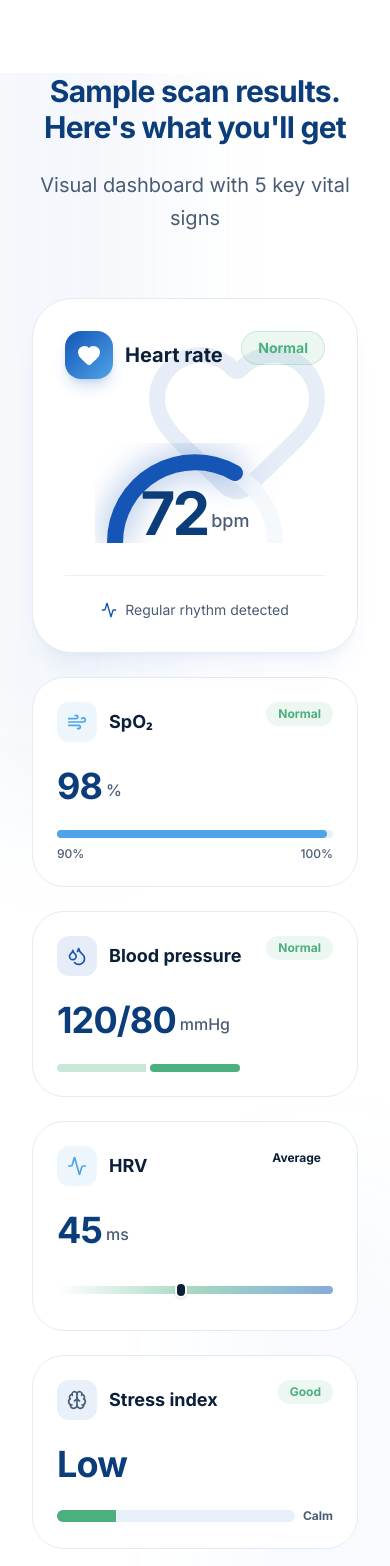
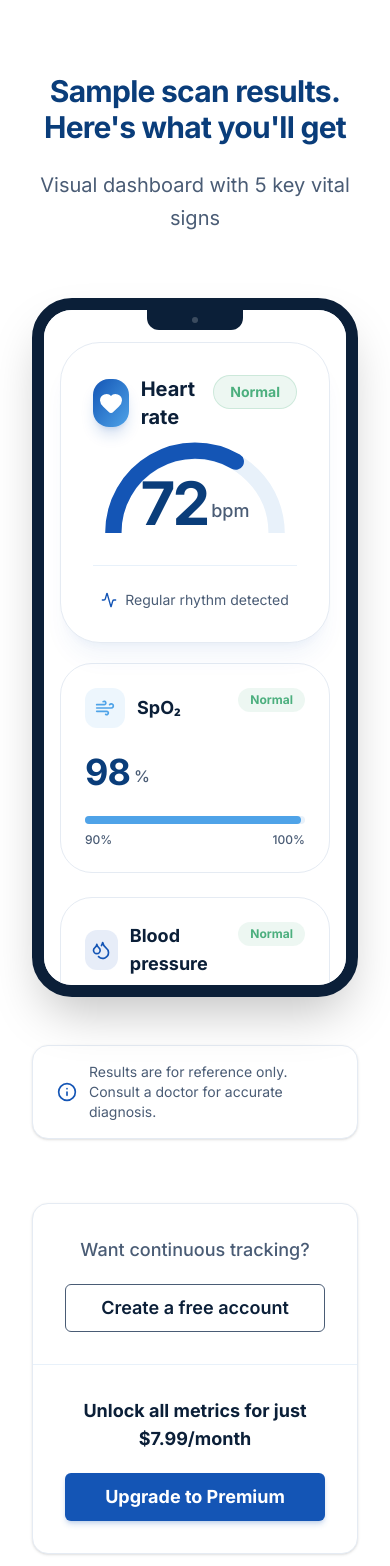
Before and after one commit to leanhtantt/Aiviva, a React (Vite) app: page /en/demo in a window 390 px wide. Shown: the part 2724-4290 px from the top of the page. Built offline with nearby package versions, Linux system fonts and the light colour scheme.

Commit message:
Hoàn thiện trang Demo

```diff
--- a/src/components/sections/demo/SampleResultsDashboard.tsx
+++ b/src/components/sections/demo/SampleResultsDashboard.tsx
@@ -28,8 +28,10 @@ export interface SampleResultsContent {
   metrics: DemoMetric[];
   visual: VisualConfig;
   cta: {
-    free: string;
-    premium: string;
+    freeLabel: string;
+    freeBtn: string;
+    premiumLabel: string;
+    premiumBtn: string;
   };
 }
 
@@ -50,12 +52,6 @@ export function SampleResultsDashboard({ content }: { content: SampleResultsCont
 
   return (
     <Section id="sample-results" variant="surface" className="py-20 lg:py-32 relative overflow-hidden">
-      {/* Background gradients for premium feel */}
-      <div className="absolute top-0 left-0 w-full h-full overflow-hidden pointer-events-none">
-        <div className="absolute top-[-10%] left-[-10%] w-1/2 h-1/2 bg-primary/5 rounded-full blur-3xl" />
-        <div className="absolute bottom-[-10%] right-[-10%] w-1/2 h-1/2 bg-sky/5 rounded-full blur-3xl" />
-      </div>
-
       <div className="container mx-auto px-4 lg:px-[var(--container-padding-desktop)] relative z-10">
 
         <div className="text-center max-w-3xl mx-auto mb-16 lg:mb-24">
@@ -80,18 +76,25 @@ export function SampleResultsDashboard({ content }: { content: SampleResultsCont
 
         <div className="max-w-6xl mx-auto relative">
 
-          <div className="grid grid-cols-1 lg:grid-cols-3 gap-6 mb-12">
-            {/* Main Hero Card - Heart Rate */}
-            <motion.div
+          {/* iPad Mockup Container */}
+          <div className="relative mx-auto rounded-[2.5rem] lg:rounded-[3rem] border-[12px] lg:border-[16px] border-ink shadow-2xl mb-12 bg-canvas overflow-hidden">
+
+            {/* Camera notch / details */}
+            <div className="absolute left-1/2 -translate-x-1/2 top-0 w-24 sm:w-32 h-5 sm:h-6 bg-ink rounded-b-xl flex items-center justify-center gap-2 z-30">
+               <div className="w-1.5 h-1.5 rounded-full bg-white/20"></div>
+               <div className="w-8 h-1 rounded-full bg-white/10 hidden sm:block"></div>
+            </div>
+
+            {/* Inner Screen Area */}
+            <div className="bg-surface w-full h-full p-4 sm:p-6 lg:p-8 pt-8 sm:pt-10 lg:pt-12 overflow-y-auto max-h-[80vh] lg:max-h-none scrollbar-hide">
+              <div className="grid grid-cols-1 lg:grid-cols-3 gap-5 sm:gap-6">
+                {/* Main Hero Card - Heart Rate */}
+                <motion.div
               initial={{ opacity: 0, y: 20 }}
               whileInView={{ opacity: 1, y: 0 }}
               viewport={{ once: true }}
               className="lg:col-span-1 bg-white rounded-[2.5rem] p-8 border border-border shadow-xl shadow-primary/5 flex flex-col relative overflow-hidden hover:shadow-2xl hover:shadow-primary/10 transition-shadow duration-300"
             >
-               <div className="absolute top-0 right-0 p-6 opacity-10 pointer-events-none">
-                  <Heart className="w-48 h-48 text-primary" />
-               </div>
-
                <div className="flex justify-between items-start mb-8 relative z-10">
                  <div className="flex items-center gap-3">
                    <div className="w-12 h-12 rounded-2xl bg-gradient-to-br from-primary to-sky flex items-center justify-center text-white shadow-lg shadow-primary/20">
@@ -104,12 +107,12 @@ export function SampleResultsDashboard({ content }: { content: SampleResultsCont
                  </span>
                </div>
 
-               <div className="flex-1 flex flex-col items-center justify-center py-8 relative z-10">
+               <div className="flex-1 flex flex-col items-center justify-center py-8 relative z-10 -mt-16">
                   <div className="relative flex items-center justify-center w-full">
                     {/* Semi-circular gauge mock */}
-                    <svg className="w-full h-auto max-w-[200px]" viewBox="0 0 100 50">
-                      <path d="M 10 50 A 40 40 0 0 1 90 50" fill="none" stroke="currentColor" strokeWidth="8" strokeLinecap="round" className="text-canvas" />
-                      <path d="M 10 50 A 40 40 0 0 1 70 15" fill="none" stroke="currentColor" strokeWidth="8" strokeLinecap="round" className="text-primary drop-shadow-[0_0_8px_rgba(20,85,181,0.5)]" />
+                    <svg className="w-[220px] h-auto" viewBox="0 0 100 50">
+                      <path d="M 10 50 A 40 40 0 0 1 90 50" fill="none" stroke="currentColor" strokeWidth="8" strokeLinecap="round" className="text-mist" />
+                      <path d="M 10 50 A 40 40 0 0 1 70 15" fill="none" stroke="currentColor" strokeWidth="8" strokeLinecap="round" className="text-primary" />
                     </svg>
                     <div className="absolute bottom-0 text-center">
                       <div className="flex items-end justify-center gap-1">
@@ -248,6 +251,9 @@ export function SampleResultsDashboard({ content }: { content: SampleResultsCont
               </motion.div>
 
             </div>
+
+            </div>
+          </div>
           </div>
 
           <motion.div
@@ -266,14 +272,21 @@ export function SampleResultsDashboard({ content }: { content: SampleResultsCont
             initial={{ opacity: 0, y: 20 }}
             whileInView={{ opacity: 1, y: 0 }}
             viewport={{ once: true }}
-            className="flex flex-col sm:flex-row items-center justify-center gap-4 sm:gap-6 bg-gradient-to-r from-primary/5 to-sky/5 p-8 rounded-[2.5rem] border border-primary/10"
+            className="bg-white rounded-2xl border border-border flex flex-col sm:flex-row shadow-sm max-w-4xl mx-auto divide-y sm:divide-y-0 sm:divide-x divide-mist text-center sm:text-left overflow-hidden"
           >
-            <Button variant="outline" size="lg" className="w-full sm:w-auto px-8 font-semibold bg-white">
-              {content.cta.free}
-            </Button>
-            <Button variant="primary" size="lg" className="w-full sm:w-auto px-8 font-semibold shadow-lg shadow-primary/20 hover:shadow-xl hover:-translate-y-0.5 transition-all">
-              {content.cta.premium}
-            </Button>
+            <div className="flex-1 p-8 md:p-10 flex flex-col items-center justify-center text-center gap-5 hover:bg-slate-50/50 transition-colors">
+               <span className="text-lg text-slate font-medium">{content.cta.freeLabel}</span>
+               <Button variant="outline" size="lg" className="w-full sm:w-auto font-semibold px-8">
+                  {content.cta.freeBtn}
+               </Button>
+            </div>
+
+            <div className="flex-1 p-8 md:p-10 flex flex-col items-center justify-center text-center gap-5 hover:bg-slate-50/50 transition-colors">
+               <span className="text-lg text-ink font-bold">{content.cta.premiumLabel}</span>
+               <Button variant="primary" size="lg" className="w-full sm:w-auto font-bold px-8 shadow-md shadow-primary/20 hover:-translate-y-0.5 transition-transform">
+                  {content.cta.premiumBtn}
+               </Button>
+            </div>
           </motion.div>
 
         </div>
--- a/src/content/en/demo.ts
+++ b/src/content/en/demo.ts
@@ -68,8 +68,10 @@ export const demoContent = {
       stressLabel: 'Calm'
     },
     cta: {
-      free: 'Want continuous tracking? Create a free account',
-      premium: 'Upgrade to Premium to unlock all metrics at just $7.99/month'
+      freeLabel: 'Want continuous tracking?',
+      freeBtn: 'Create a free account',
+      premiumLabel: 'Unlock all metrics for just $7.99/month',
+      premiumBtn: 'Upgrade to Premium'
     }
   }
 };
--- a/src/content/vi/demo.ts
+++ b/src/content/vi/demo.ts
@@ -68,8 +68,10 @@ export const demoContent = {
       stressLabel: 'Bình tĩnh'
     },
     cta: {
-      free: 'Muốn theo dõi liên tục? Đăng ký tài khoản miễn phí',
-      premium: 'Nâng cấp Premium để mở khóa toàn bộ chỉ số với chỉ 199K/tháng'
+      freeLabel: 'Muốn theo dõi liên tục?',
+      freeBtn: 'Đăng ký tài khoản miễn phí',
+      premiumLabel: 'Mở khóa toàn bộ chỉ số với chỉ 199K/tháng',
+      premiumBtn: 'Nâng cấp Premium'
     }
   }
 };
```
